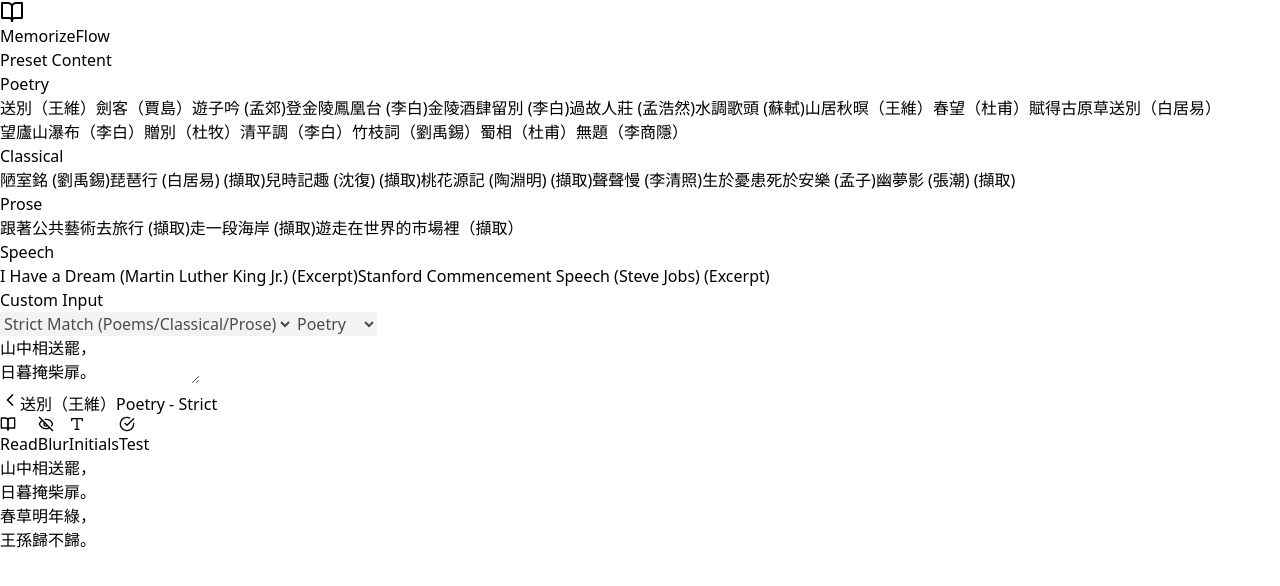
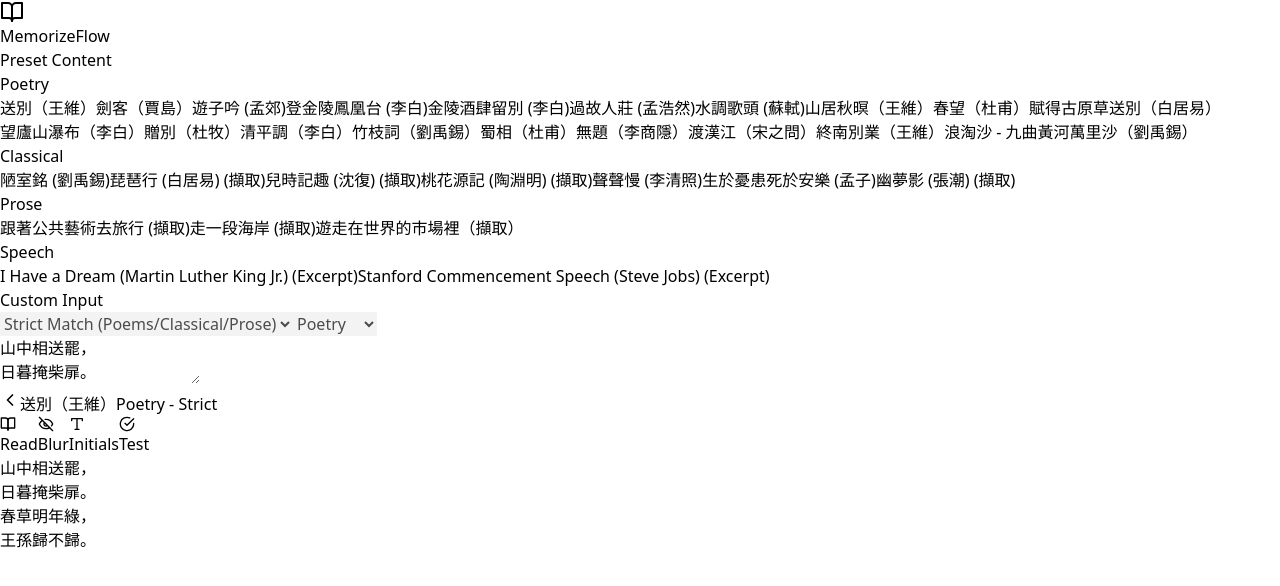
Before and after one commit to Albair581/memorize-flow, a React (Vite) app: page / in a window 1280 px wide. Shown: the top 586 px of the page. Built offline with nearby package versions, Linux system fonts and the light colour scheme; the HTML template or start-up script is replaced by a standard one.

Commit message:
Added poems

```diff
--- a/src/App.jsx
+++ b/src/App.jsx
@@ -188,12 +188,36 @@
     content: `丞相祠堂何處尋，錦官城外柏森森。\n映階碧草自春色，隔葉黃鸝空好音。\n三顧頻煩天下計，兩朝開濟老臣心。\n出師未捷身先死，長使英雄淚滿襟。`
   },
   {
-    id: 'wuti',
+    id: 'wutilishangyin',
     title: '無題（李商隱）',
     category: 'Poetry',
     type: 'strict',
     lang: 'zh',
     content: `相見時難別亦難，東風無力百花殘。\n春蠶到死絲方盡，蠟炬成灰淚始乾。\n曉鏡但愁雲鬢改，夜吟應覺月光寒。\n蓬山此去無多路，青鳥殷勤為探看。`
+  },
+  {
+    id: 'duhanjiang',
+    title: '渡漢江（宋之問）',
+    category: 'Poetry',
+    type: 'strict',
+    lang: 'zh',
+    content: `嶺外音書絕，\n經冬復立春。\n近鄉情更怯，\n不敢問來人。`
+  },
+  {
+    id: 'zhongnanbieye',
+    title: '終南別業（王維）',
+    category: 'Poetry',
+    type: 'strict',
+    lang: 'zh',
+    content: `中歲頗好道，晚家南山陲。\n興來每獨往，勝事空自知。\n行到水窮處，坐看雲起時。\n偶爾值林叟，談笑無還期。`
+  },
+  {
+    id: 'langtaoshajiuquhuanghewanlisha',
+    title: '浪淘沙 - 九曲黃河萬里沙（劉禹錫）',
+    category: 'Poetry',
+    type: 'strict',
+    lang: 'zh',
+    content: `九曲黃河萬里沙，\n浪淘風簸自天涯。\n如今直上銀河去，\n同到牽牛織女家。`
   },
   {
     id: 'shengyuyouhuansiyuanle',
```
